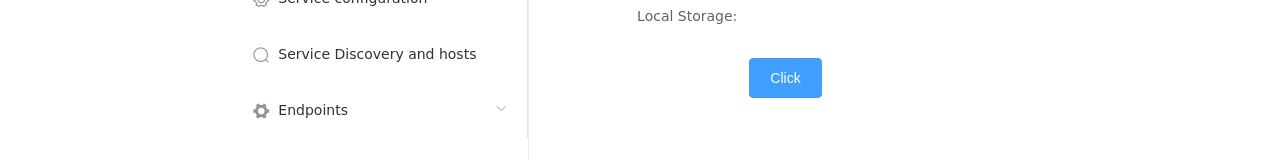
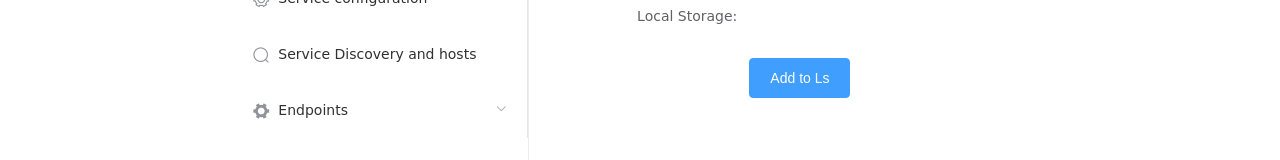
Before and after one commit to granty1/melody-config, a Vue app: page / in a window 1280 px wide. Shown: the part 142-302 px from the top of the page. Built offline with nearby package versions, Linux system fonts and the light colour scheme; what vue-ls would draw is missing.

Commit message:
Format the code by eslint

```diff
--- a/src/views/dashboard/index.vue
+++ b/src/views/dashboard/index.vue
@@ -5,11 +5,11 @@
         <el-input v-model="input"></el-input>
       </el-form-item>
       <el-form-item label="Local Storage:">
-        {{cur}}
+        {{ cur }}
       </el-form-item>
       <el-form-item>
         <el-button type="primary" @click="handleClick">
-          Click
+          Add to Ls
         </el-button>
       </el-form-item>
     </el-form>
@@ -22,7 +22,8 @@ export default {
   data() {
     return {
       input: 'Local Storage Test',
-      cur: ''
+      cur: '',
+      form: {},
     }
   },
   methods: {
@@ -30,10 +31,10 @@ export default {
       this.$ls.set('test', this.input)
       this.$message({
         type: 'success',
-        message: 'stored in local storage success'
+        message: 'stored in local storage success',
       })
       this.cur = {
-        'test': this.$ls.get('test')
+        test: this.$ls.get('test'),
       }
     },
   },
--- a/webpack.config.js
+++ b/webpack.config.js
@@ -1,7 +1,7 @@
 'use strict'
 const path = require('path')
 
-function resolve (dir) {
+function resolve(dir) {
   return path.join(__dirname, '.', dir)
 }
 
@@ -11,6 +11,6 @@ module.exports = {
     extensions: ['.js', '.vue', '.json'],
     alias: {
       '@': resolve('src'),
-    }
-  }
+    },
+  },
 }
```
